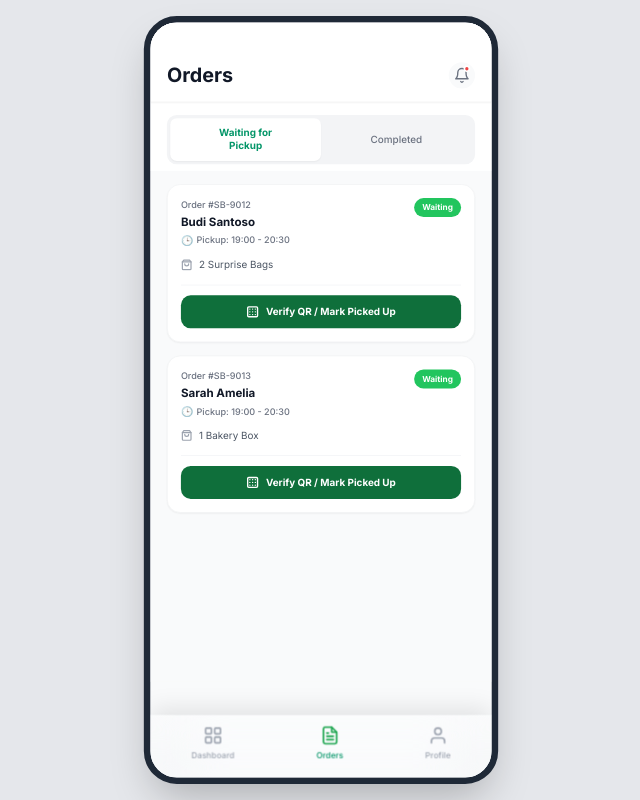
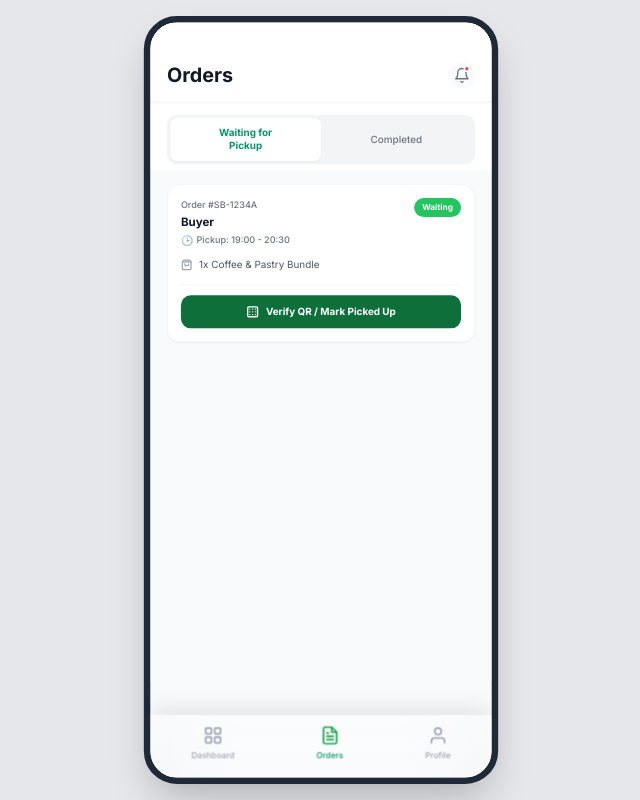
Before and after one commit to geraldmartadinata/SisaBaik-Mobile-App, a React (Vite) app: page /seller-orders in a window 1280 px wide. Shown: the whole page, without its empty margins (319-959 px from the left). Built offline with nearby package versions, Linux system fonts and the light colour scheme.

Commit message:
perbaiki layout chat, terjemahan inggris, dan pesanan penjual

```diff
--- a/src/context/AppContext.jsx
+++ b/src/context/AppContext.jsx
@@ -47,7 +47,7 @@ export function AppProvider({ children }) {
       timeline: [
         { step: "confirmed", label: "Order Confirmed", description: "The seller has received the order.", time: "14:00", completed: true },
         { step: "preparing", label: "Preparing", description: "Food is being packed.", time: "14:15", completed: false, active: true },
-        { step: "ready", label: "Ready for Pickup", description: "Show the QR code when you arrive at the store.", time: null, completed: false }
+        { step: "ready", label: "Ready for Pickup", description: "Show your QR code at the store.", time: null, completed: false }
       ]
     }
   ];
@@ -154,7 +154,7 @@ export function AppProvider({ children }) {
       timeline: [
         { step: 'confirmed', label: 'Order Confirmed', description: `${new Date().toLocaleTimeString('id-ID', { hour: '2-digit', minute: '2-digit' })} - The seller has received your order.`, time: new Date().toLocaleTimeString('id-ID', { hour: '2-digit', minute: '2-digit' }), completed: true },
         { step: 'preparing', label: 'Preparing', description: 'Food is being packed to be rescued.', time: null, completed: false, active: true },
-        { step: 'ready', label: 'Ready for Pickup', description: 'Show the QR code when you arrive at the store.', time: null, completed: false },
+        { step: 'ready', label: 'Ready for Pickup', description: 'Show your QR code at the store.', time: null, completed: false },
       ],
       foodSavedKg: (orderData.subtotal / 20000).toFixed(1),
     };
--- a/src/data/orders.json
+++ b/src/data/orders.json
@@ -23,23 +23,23 @@
     "timeline": [
       {
         "step": "confirmed",
-        "label": "Pesanan Dikonfirmasi",
-        "description": "18:30 - Penjual telah menerima pesanan Anda.",
+        "label": "Order Confirmed",
+        "description": "18:30 - The seller has received your order.",
         "time": "18:30",
         "completed": true
       },
       {
         "step": "preparing",
-        "label": "Sedang Disiapkan",
-        "description": "Makanan sedang dikemas untuk diselamatkan.",
+        "label": "Preparing",
+        "description": "Food is being packed.",
         "time": null,
         "completed": false,
         "active": true
       },
       {
         "step": "ready",
-        "label": "Siap Diambil",
-        "description": "Tunjukkan QR code saat tiba di toko.",
+        "label": "Ready for Pickup",
+        "description": "Show your QR code at the store.",
         "time": null,
         "completed": false
       }
--- a/src/pages/SellerOrdersPage.jsx
+++ b/src/pages/SellerOrdersPage.jsx
@@ -1,9 +1,11 @@
 import { useState } from 'react';
 import SellerLayout from '../layouts/SellerLayout';
 import SellerHeader from '../components/ui/SellerHeader';
+import { useApp } from '../context/AppContext';
 
 export default function SellerOrdersPage() {
   const [activeTab, setActiveTab] = useState('menunggu');
+  const { activeOrders, completedOrders, completeOrder } = useApp();
 
   return (
     <SellerLayout>
@@ -33,14 +35,14 @@ export default function SellerOrdersPage() {
         <div className="px-5 py-4 space-y-4">
           {activeTab === 'menunggu' ? (
             <>
-              {/* Order Card 1 */}
-              <div className="bg-white rounded-2xl border border-gray-100 p-4 shadow-sm">
+              {activeOrders.map(order => (
+                <div key={order.id} className="bg-white rounded-2xl border border-gray-100 p-4 shadow-sm">
                   <div className="flex justify-between items-start mb-3">
                     <div>
-                    <p className="text-[11px] text-gray-500 font-medium mb-0.5">Order #SB-9012</p>
-                    <h3 className="font-bold text-gray-900 text-sm">Budi Santoso</h3>
+                      <p className="text-[11px] text-gray-500 font-medium mb-0.5">Order {order.orderCode}</p>
+                      <h3 className="font-bold text-gray-900 text-sm">{order.userName || 'Buyer'}</h3>
                       <p className="text-[11px] text-gray-500 font-medium mt-1 flex items-center gap-1">
-                      <span className="text-[12px]">🕒</span> Pickup: 19:00 - 20:30
+                        <span className="text-[12px]">🕒</span> Pickup: {order.pickupWindow || '19:00 - 20:30'}
                       </p>
                     </div>
                     <span className="px-2.5 py-1 bg-green-500 text-white text-[10px] font-bold rounded-full">
@@ -54,11 +56,16 @@ export default function SellerOrdersPage() {
                       <line x1="3" y1="6" x2="21" y2="6" />
                       <path d="M16 10a4 4 0 0 1-8 0" />
                     </svg>
-                  <p className="text-xs text-gray-600">2 Surprise Bags</p>
+                    <p className="text-xs text-gray-600">
+                      {order.items?.map(i => `${i.quantity}x ${i.name}`).join(', ') || '1 Surprise Bag'}
+                    </p>
                   </div>
 
                   <div className="border-t border-gray-100 pt-3">
-                  <button className="w-full py-3 rounded-xl bg-[#0f6f3b] text-white text-xs font-bold hover:bg-[#0c592f] active:scale-[0.98] transition-all flex items-center justify-center gap-2">
+                    <button
+                      onClick={() => completeOrder(order.id)}
+                      className="w-full py-3 rounded-xl bg-[#0f6f3b] text-white text-xs font-bold hover:bg-[#0c592f] active:scale-[0.98] transition-all flex items-center justify-center gap-2"
+                    >
                       <svg width="16" height="16" viewBox="0 0 24 24" fill="none" stroke="currentColor" strokeWidth="2.5" strokeLinecap="round" strokeLinejoin="round">
                         <rect x="3" y="3" width="18" height="18" rx="2" ry="2" />
                         <path d="M7 7h.01M7 12h.01M7 17h.01M12 7h.01M12 12h.01M12 17h.01M17 7h.01M17 12h.01M17 17h.01" />
@@ -67,52 +74,23 @@ export default function SellerOrdersPage() {
                     </button>
                   </div>
                 </div>
-
-              {/* Order Card 2 */}
-              <div className="bg-white rounded-2xl border border-gray-100 p-4 shadow-sm">
-                <div className="flex justify-between items-start mb-3">
-                  <div>
-                    <p className="text-[11px] text-gray-500 font-medium mb-0.5">Order #SB-9013</p>
-                    <h3 className="font-bold text-gray-900 text-sm">Sarah Amelia</h3>
-                    <p className="text-[11px] text-gray-500 font-medium mt-1 flex items-center gap-1">
-                      <span className="text-[12px]">🕒</span> Pickup: 19:00 - 20:30
-                    </p>
+              ))}
+              {activeOrders.length === 0 && (
+                <div className="text-center py-10">
+                  <p className="text-gray-500">No active orders</p>
                 </div>
-                  <span className="px-2.5 py-1 bg-green-500 text-white text-[10px] font-bold rounded-full">
-                    Waiting
-                  </span>
-                </div>
-
-                <div className="flex items-center gap-2 mb-4">
-                  <svg width="14" height="14" viewBox="0 0 24 24" fill="none" stroke="currentColor" strokeWidth="2.5" strokeLinecap="round" strokeLinejoin="round" className="text-gray-400">
-                    <path d="M6 2L3 6v14a2 2 0 0 0 2 2h14a2 2 0 0 0 2-2V6l-3-4z" />
-                    <line x1="3" y1="6" x2="21" y2="6" />
-                    <path d="M16 10a4 4 0 0 1-8 0" />
-                  </svg>
-                  <p className="text-xs text-gray-600">1 Bakery Box</p>
-                </div>
-
-                <div className="border-t border-gray-100 pt-3">
-                  <button className="w-full py-3 rounded-xl bg-[#0f6f3b] text-white text-xs font-bold hover:bg-[#0c592f] active:scale-[0.98] transition-all flex items-center justify-center gap-2">
-                    <svg width="16" height="16" viewBox="0 0 24 24" fill="none" stroke="currentColor" strokeWidth="2.5" strokeLinecap="round" strokeLinejoin="round">
-                      <rect x="3" y="3" width="18" height="18" rx="2" ry="2" />
-                      <path d="M7 7h.01M7 12h.01M7 17h.01M12 7h.01M12 12h.01M12 17h.01M17 7h.01M17 12h.01M17 17h.01" />
-                    </svg>
-                    Verify QR / Mark Picked Up
-                  </button>
-                </div>
-              </div>
+              )}
             </>
           ) : (
             <>
-              {/* Done Order Dummy Data */}
-              <div className="bg-white rounded-2xl border border-gray-100 p-4 shadow-sm opacity-75">
+              {completedOrders.map(order => (
+                <div key={order.id} className="bg-white rounded-2xl border border-gray-100 p-4 shadow-sm opacity-75">
                   <div className="flex justify-between items-start mb-3">
                     <div>
-                    <p className="text-[11px] text-gray-500 font-medium mb-0.5">Order #SB-9011</p>
-                    <h3 className="font-bold text-gray-900 text-sm">Anita Kumala</h3>
+                      <p className="text-[11px] text-gray-500 font-medium mb-0.5">Order {order.orderCode}</p>
+                      <h3 className="font-bold text-gray-900 text-sm">{order.userName || 'Buyer'}</h3>
                       <p className="text-[11px] text-gray-500 font-medium mt-1 flex items-center gap-1">
-                      <span className="text-[12px]">🕒</span> Picked Up: 18:45
+                        <span className="text-[12px]">🕒</span> Picked Up: {order.completedAt ? new Date(order.completedAt).toLocaleTimeString('id-ID', { hour: '2-digit', minute: '2-digit' }) : 'Done'}
                       </p>
                     </div>
                     <span className="px-2.5 py-1 bg-gray-200 text-gray-600 text-[10px] font-bold rounded-full">
@@ -126,9 +104,17 @@ export default function SellerOrdersPage() {
                       <line x1="3" y1="6" x2="21" y2="6" />
                       <path d="M16 10a4 4 0 0 1-8 0" />
                     </svg>
-                  <p className="text-xs text-gray-600">1 Surprise Bag</p>
+                    <p className="text-xs text-gray-600">
+                      {order.items?.map(i => `${i.quantity}x ${i.name}`).join(', ') || '1 Surprise Bag'}
+                    </p>
                   </div>
                 </div>
+              ))}
+              {completedOrders.length === 0 && (
+                <div className="text-center py-10">
+                  <p className="text-gray-500">No completed orders</p>
+                </div>
+              )}
             </>
           )}
         </div>
```
Also changed, not shown: src/layouts/MobileWrapper.jsx (+18 -3 lines), src/pages/ChatPage.jsx (+13 -10 lines), src/pages/LoginPage.jsx (+10 -11 lines). Lines whose indentation alone changed are shown as unchanged.
